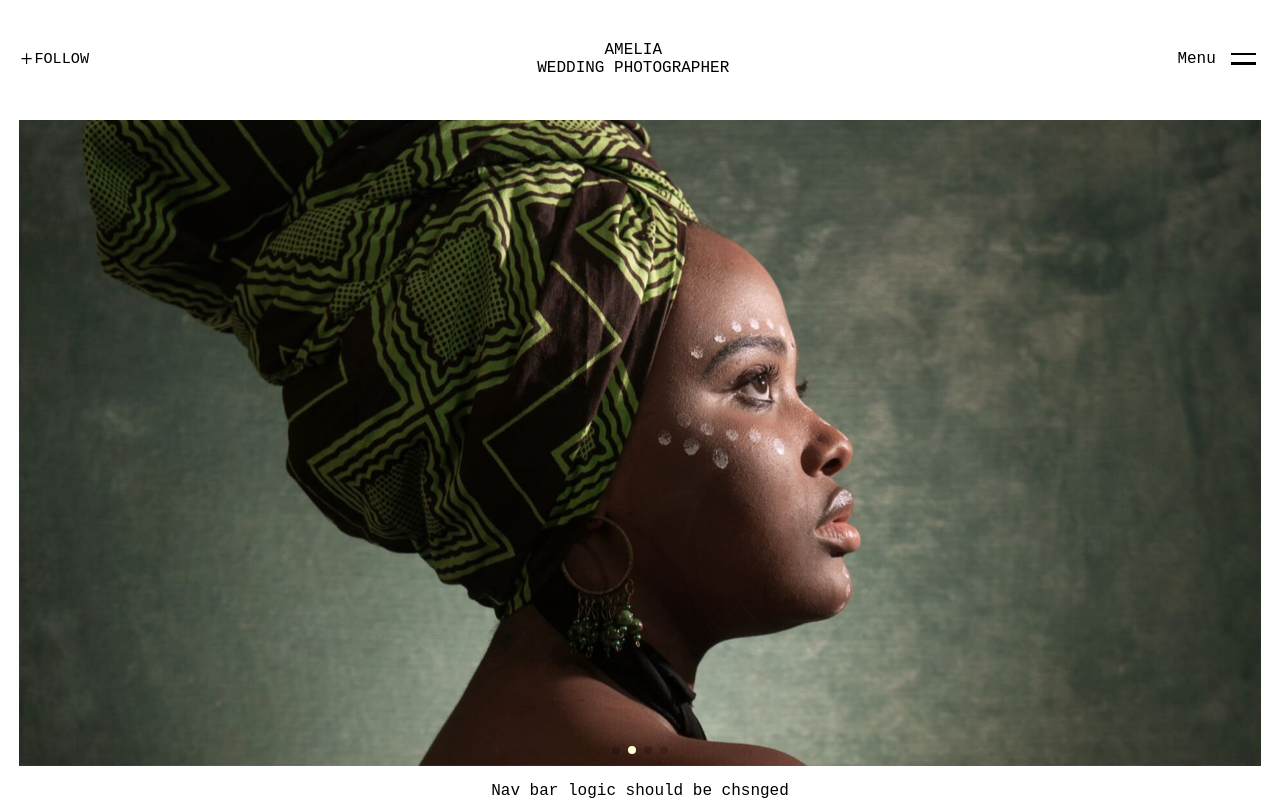
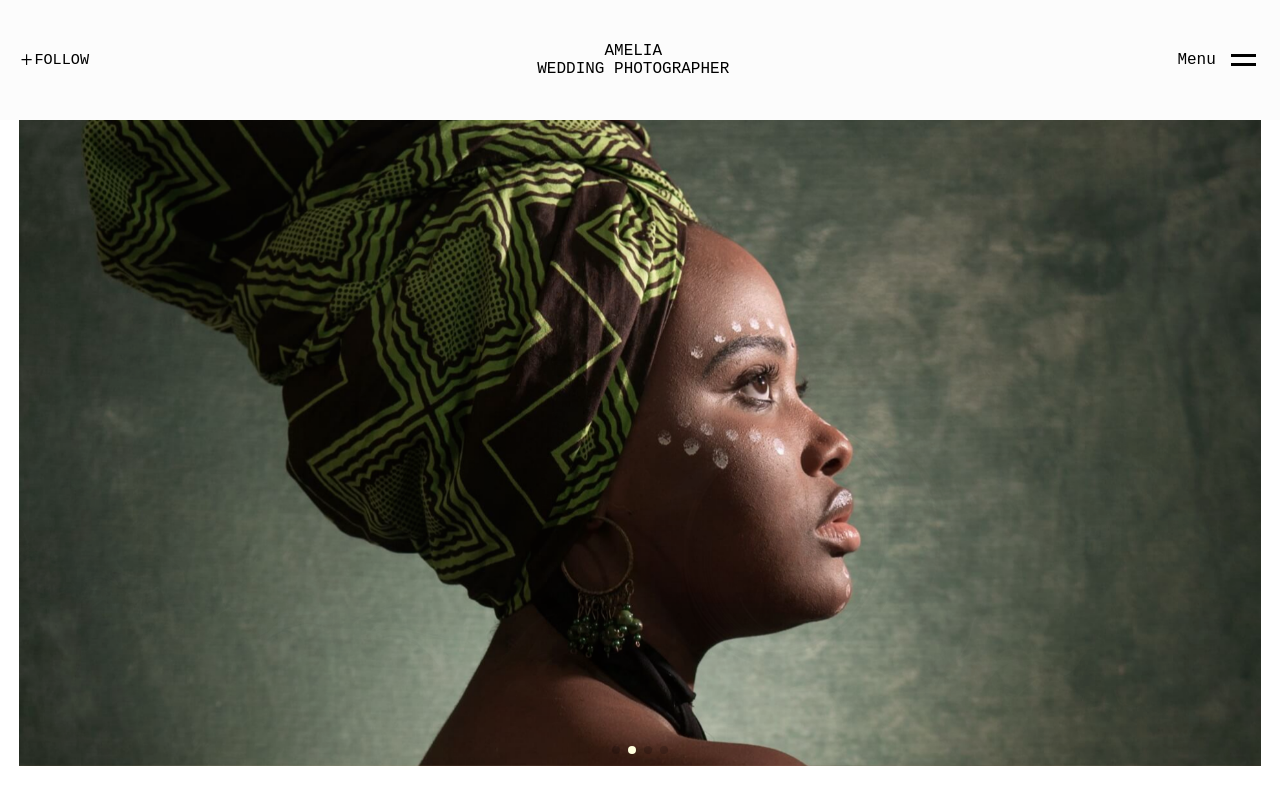
Before and after one commit to TharakaJayz/photography, a React (Create React App) app in the folder client/: page / in a window 1280 px wide. Built offline with nearby package versions, Linux system fonts and the light colour scheme.

Commit message:
fix navbar issue 75%

```diff
--- a/client/src/components/Navbar/Navbar.css
+++ b/client/src/components/Navbar/Navbar.css
@@ -7,6 +7,8 @@
 .nav-main{
     width: 100vw;
     width: var(--width_main);
+    /* height: var(--nav_size); */
+    /* height: 100vh; */
     /* height: var(--nav_size); */
     height: 100vh;
 
@@ -20,10 +22,15 @@
     font-family: 'Bad Script', cursive;
     font-family: 'Roboto Mono', monospace;
     display: flex;
-    flex-direction: column;
+    flex-direction: column-reverse;
     align-items: center;
     /* justify-content: center; */
-   /* background-color: yellow; */
+   background-color: rgb(255, 255, 255);
+   position: fixed !important;
+   top:0;
+   top:-85vh;
+   z-index: 500;
+   overflow: visible;
 
 }
 
@@ -33,27 +40,42 @@
 }
 
 
-@media (max-width:420px) {
+/* @media (max-width:420px) {
 
     .nav-main{
       min-height: 100vh;
-      /* background-color: yellow; */
+      height: 100vh;
     }
 
     .nav-sec-b{
 
-        /* height: auto !important; */
-        min-height:var(--nav_card_size) !important;
+
+
         padding-bottom: 2rem;
+        background-color: yellow !important;
 
     }
+  } */
+
+
+@media (max-width:410px) {
+
+    .nav-sec-b{
+        height: var(--nav_card_size) !important;
+    }
+
   }
+
 @media (max-width:400px) {
 
 
     .nav-sec-b{
         gap: 1rem;
     }
+
+    /* .display{
+        margin-bottom: 0;
+    } */
   }
 
 
@@ -73,9 +95,10 @@
   color: black;
   position: sticky;
   top: 0;
-  z-index: 50000 !important;
-  background-color: rgb(255, 255, 255);
+  /* z-index: 50000 !important; */
+  background-color: rgb(252, 252, 252);
   padding:0px var(--padd_main);
+
 
 }
 
@@ -245,6 +268,7 @@
 
     transition: transform 800ms ease-in-out;
     transform: translateY(-100vh);
+    transform: translateY(-0vh);
    /* position: relative;
    top: -100vh; */
     height: var(--nav_card_size);
@@ -260,8 +284,9 @@
     align-items: center;
     z-index: 500 !important;
     /* padding:0px var(--padd_main); */
-
-
+    overflow-y: scroll;
+    padding-bottom: 3vh;
+    border:1px solid red;
 }
 
 
@@ -272,8 +297,8 @@
 
     /* background-color: red; */
     /* transform: translateY(100vh); */
-    transform: translateY(0);
-    z-index: 500 !important;
+    transform: translateY(100vh);
+    /* z-index: 500 !important; */
     /* position: absolute; */
 
 
--- a/client/src/components/Navbar/Navbar.js
+++ b/client/src/components/Navbar/Navbar.js
@@ -37,7 +37,7 @@ const Navbar = () => {
         </div>
         <div className="nav-sec--1-div_2"
         onClick={() =>{
-          navigation('/')
+          navigation("/")
           window.location.reload()
         }}
         >
@@ -66,6 +66,7 @@ const Navbar = () => {
           </section>
         </div>
         </section>
+
       <section className={menuLogic ? "nav-sec-b display" : "nav-sec-b displayed"}>
         <section className="nav-sec nav-sec--2">
           <NavSec2Card />
@@ -81,7 +82,6 @@ const Navbar = () => {
 
         </section>
       </section>
-      <span>Nav bar logic should be chsnged</span>
 
       {/* <NavCard  className = { menuLogic ? 'nav-card display'  : 'nav-card'} /> */}
     </div>
--- a/client/src/components/pageItemCard/PageItemCard.js
+++ b/client/src/components/pageItemCard/PageItemCard.js
@@ -6,11 +6,7 @@ const PageItemCard = (props) => {
 
   const backgroundImageUrl = 'url("../../assets/camare 1.jpg")';
 
-  const dynamicStyles = {
-    color: 'red',
-    backgroundImage: backgroundImageUrl,
-    backgroundSize: 'cover', // You can adjust this property as needed
-  };
+
 
   return (
     <div  className='pageItemMain'>
--- a/client/src/pages/Gallery/Gallery.css
+++ b/client/src/pages/Gallery/Gallery.css
@@ -8,7 +8,7 @@
     justify-content: center;
     z-index: 1 !important;
     position: relative;
-    margin-top: -100vh;
+    /* margin-top: -100vh; */
 
 }
 
--- a/client/src/pages/Home/Home.css
+++ b/client/src/pages/Home/Home.css
@@ -13,9 +13,10 @@
     transition: opacity  var(--loading_time) ease-in-out;
     justify-content: center;
 
-    margin-top: -85vh;
-    margin-top: -100vh;
-    z-index: -1 !important;
+    /* margin-top: -85vh; */
+    /* margin-top: -100vh; */
+    /* z-index: -1 !important; */
+
 
   }
 
@@ -44,7 +45,7 @@
     height: 100%;
     object-fit: cover;
     object-position: center;
-    z-index: 200;
+    z-index: 20;
 
   /* animation: scaleDown 3000ms ease-in-out both;
   animation-iteration-count: 1; */
```
